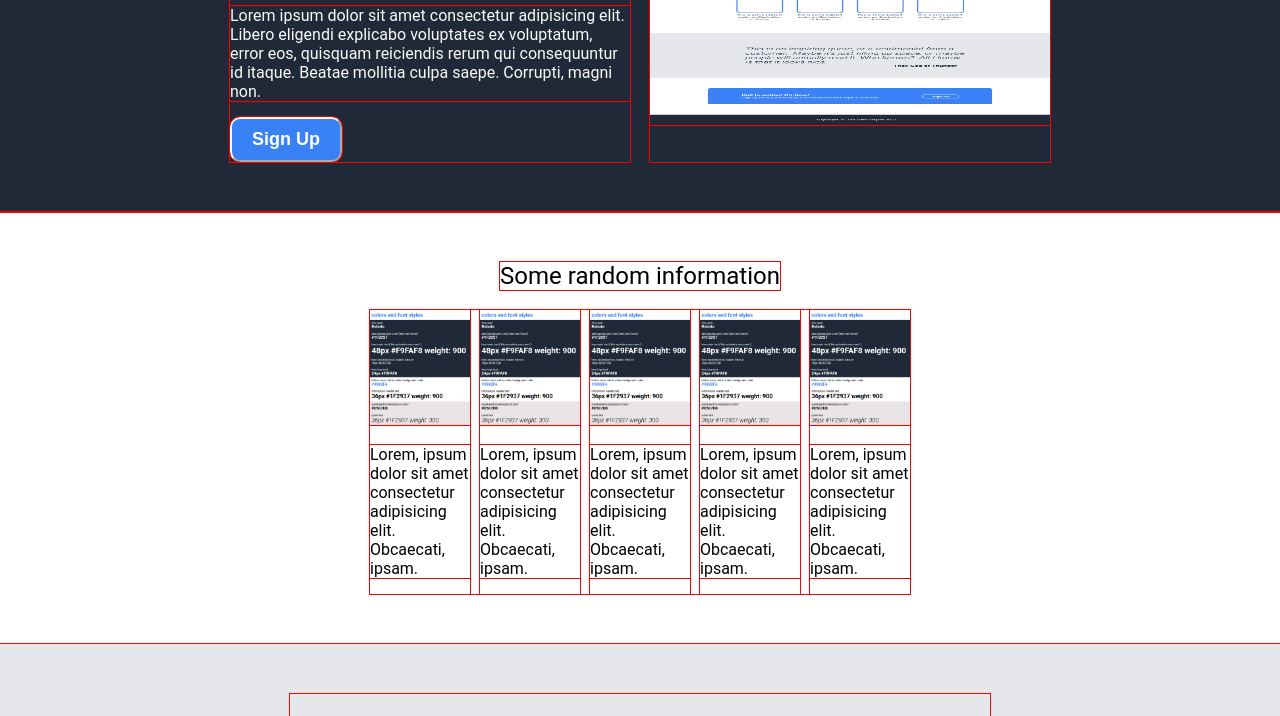
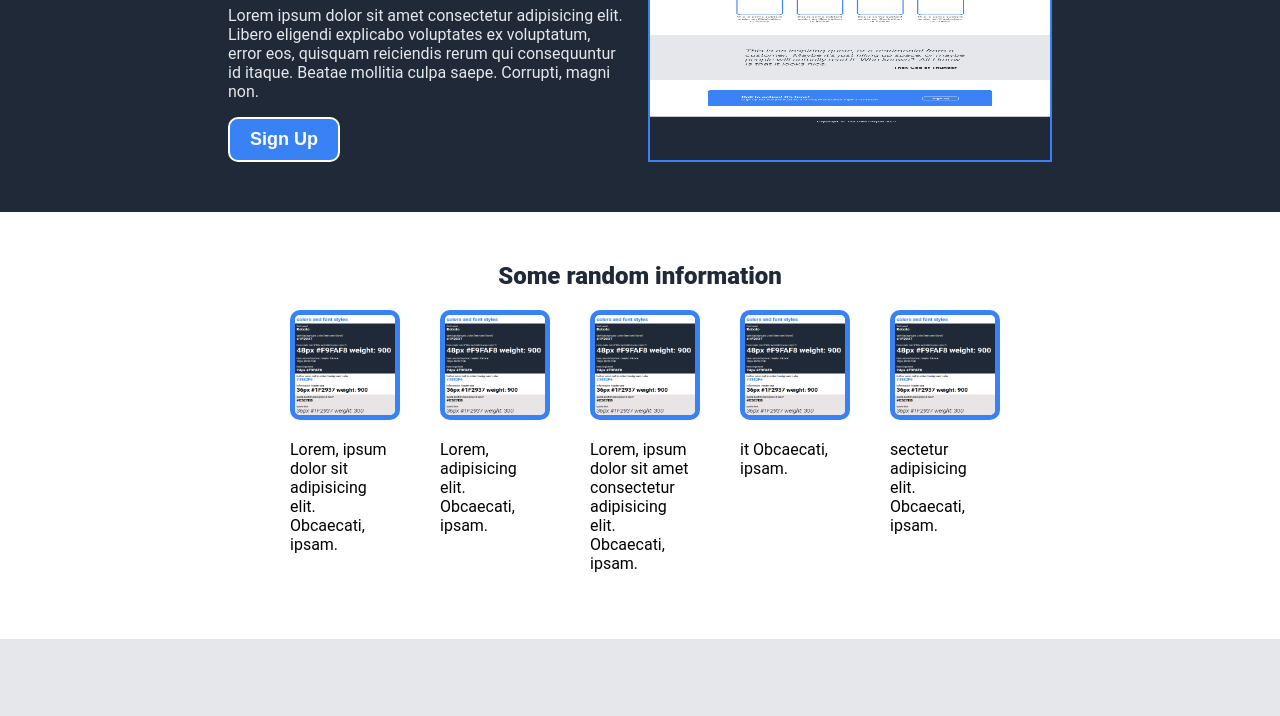
Before and after one commit to yrumfan/landing-page-farm-01, a plain HTML site: page index.html in a window 1280 px wide. Shown: the part 169-885 px from the top of the page. Drawn offline with Linux system fonts and the light colour scheme.

Commit message:
Tweak some CSS properties
The result now more close to the given reference

```diff
--- a/index.html
+++ b/index.html
@@ -37,7 +37,11 @@
         <div class="boxes">
             <div class="box">
                 <img src="/02.png" alt="02" width="100px">
-                <p>Lorem, ipsum dolor sit amet consectetur adipisicing elit. Obcaecati, ipsam.</p>
+                <p>Lorem, ipsum dolor sit  adipisicing elit. Obcaecati, ipsam.</p>
+            </div>
+            <div class="box">
+                <img src="/02.png" alt="02" width="100px">
+                <p>Lorem,  adipisicing elit. Obcaecati, ipsam.</p>
             </div>
             <div class="box">
                 <img src="/02.png" alt="02" width="100px">
@@ -45,15 +49,11 @@
             </div>
             <div class="box">
                 <img src="/02.png" alt="02" width="100px">
-                <p>Lorem, ipsum dolor sit amet consectetur adipisicing elit. Obcaecati, ipsam.</p>
+                <p>it  Obcaecati, ipsam.</p>
             </div>
             <div class="box">
                 <img src="/02.png" alt="02" width="100px">
-                <p>Lorem, ipsum dolor sit amet consectetur adipisicing elit. Obcaecati, ipsam.</p>
-            </div>
-            <div class="box">
-                <img src="/02.png" alt="02" width="100px">
-                <p>Lorem, ipsum dolor sit amet consectetur adipisicing elit. Obcaecati, ipsam.</p>
+                <p>sectetur adipisicing elit. Obcaecati, ipsam.</p>
             </div>
 
         </div>
--- a/style.css
+++ b/style.css
@@ -1,6 +1,6 @@
-*   {
+/* *   {
     outline: 1px solid red;
-}
+} */
 body    {
     display: flex;
     flex-direction: column;
@@ -45,7 +45,7 @@ body    {
     }
     a {
         text-decoration: none;
-        color: white;
+        color: #e5e7eb;
     }
 }
 
@@ -64,7 +64,7 @@ body    {
 }
 .boxes  {
     display: flex;
-    gap: 10px;
+    gap: 50px;
 }
 
 .box {
@@ -73,14 +73,27 @@ body    {
 
 .title  {
     font-size: 24px;
+    color: #1f2937;
+    font-weight: 900;
 }
 
 .left-hero  {
     width: 400px;
+    color: #e5e7eb;
 }
-
+.right-hero {
+    border: 2px solid #3882f6;
+}
+.box img{
+    border: 5px solid #3882f6;
+    width: 100px;
+    height: 100px;
+    border-radius: 10px;
+}
 .quote  {
     font-size: 30px;
+    font-weight: 300;
+    font-style: italic;
     background-color: #e5e7eb;
     flex-direction: column;
     align-items: center;
@@ -92,6 +105,7 @@ body    {
     font-weight: bold;
     text-align: right;
     font-size: 20px;
+    font-style:normal;
 }
 .call-box   {
     box-sizing: border-box;
@@ -111,7 +125,7 @@ button  {
     padding: 10px 20px;
     border-radius: 10px;
     background-color: #3882f6;
-    border-color: white;
+    border: 2px solid white;
     color: white;
     font-weight: bold;
 }
```
